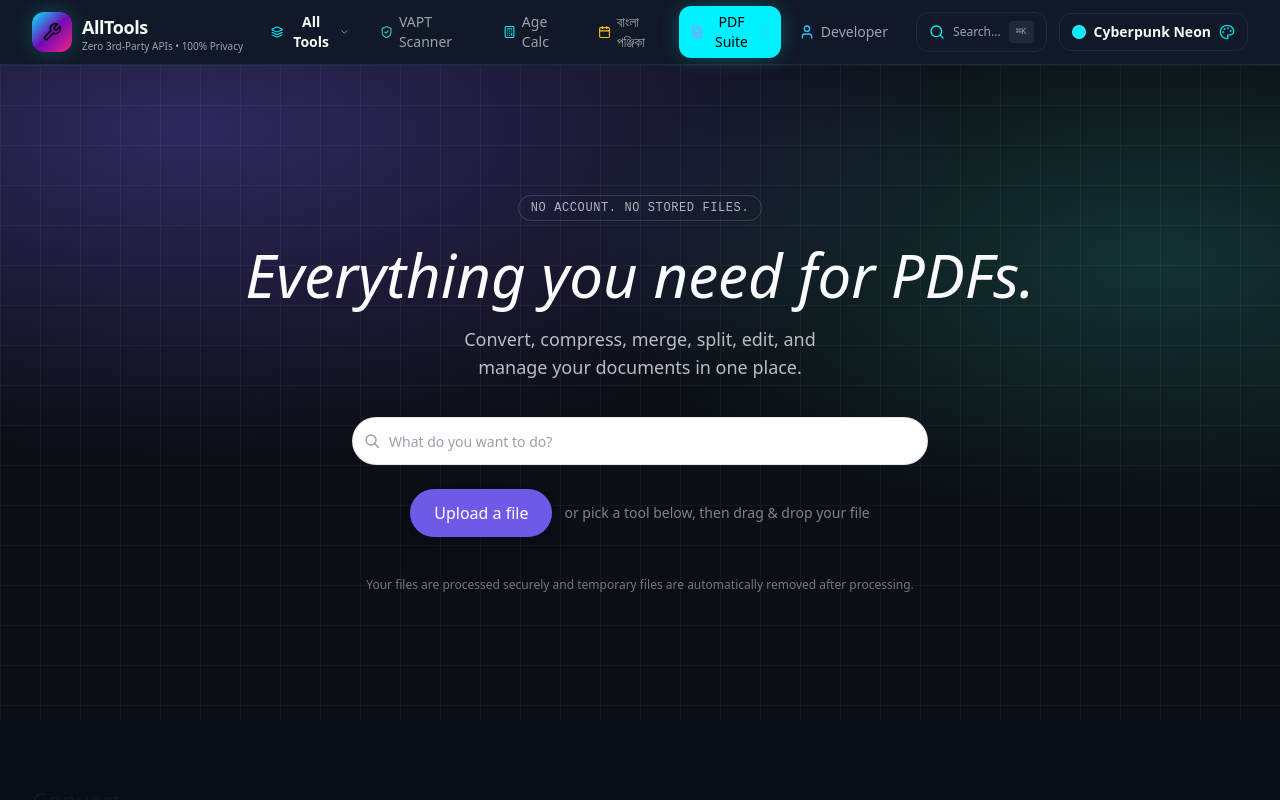
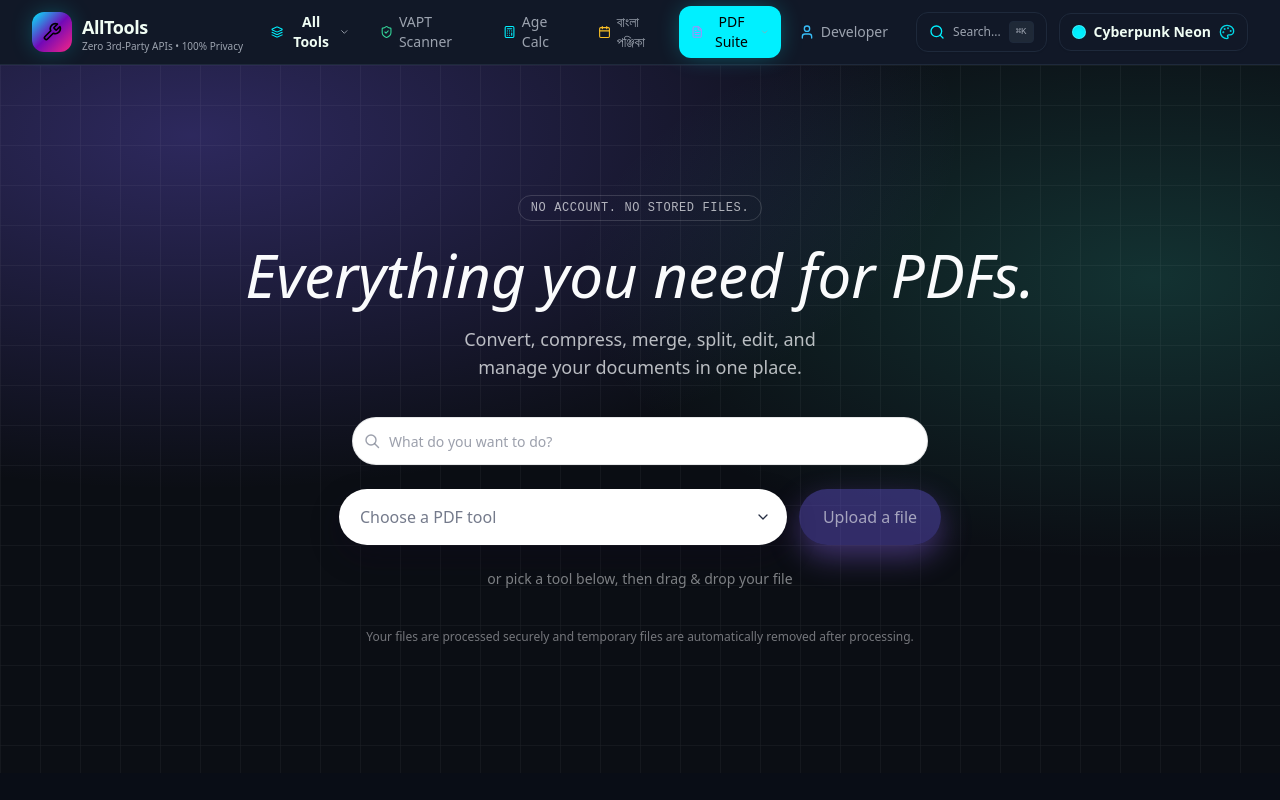
Before and after one commit to alltools153/Alltools, a Next.js app: page /document-tools in a window 1280 px wide. Shown: the top 800 px of the page. Built offline with nearby package versions, Linux system fonts and the light colour scheme.

Commit message:
modify docforge

```diff
--- a/src/app/document-tools/page.tsx
+++ b/src/app/document-tools/page.tsx
@@ -1,5 +1,5 @@
-import Link from "next/link";
 import { ToolSearch } from "@/components/docforge/tool-search";
+import { QuickUploadPicker } from "@/components/docforge/quick-upload-picker";
 import { ToolGrid } from "@/components/docforge/tool-grid";
 
 export default function HomePage() {
@@ -40,15 +40,11 @@ export default function HomePage() {
             <ToolSearch />
           </div>
 
-          <div className="mx-auto mt-6 flex max-w-xl flex-col items-center gap-3 sm:flex-row sm:justify-center">
-              <Link
-              href="/document-tools/merge-pdf"
-              className="inline-flex items-center gap-2 rounded-full bg-forge-500 px-6 py-3 font-medium text-white shadow-lift transition hover:bg-forge-400 focus-ring"
-            >
-              Upload a file
-            </Link>
-            <span className="text-sm text-paper-100/50">or pick a tool below, then drag &amp; drop your file</span>
-          </div>
+          <QuickUploadPicker />
+
+          <p className="mt-6 text-center text-sm text-paper-100/50">
+            or pick a tool below, then drag &amp; drop your file
+          </p>
 
           <p className="mt-10 text-xs text-paper-100/45">
             Your files are processed securely and temporary files are automatically removed after processing.
--- /dev/null
+++ b/src/components/docforge/quick-upload-picker.tsx
@@ -0,0 +1,99 @@
+"use client";
+
+import { useMemo, useState } from "react";
+import { useRouter } from "next/navigation";
+import { CATEGORIES, TOOLS, type ToolCategory } from "@/lib/docforge/tools-config";
+
+export function QuickUploadPicker() {
+  const router = useRouter();
+  const [selectedTool, setSelectedTool] = useState("");
+  const [isOpen, setIsOpen] = useState(false);
+
+  const toolsByCategory = useMemo(
+    () =>
+      CATEGORIES.reduce<Record<ToolCategory, typeof TOOLS>>((acc, category) => {
+        acc[category] = TOOLS.filter((tool) => tool.category === category);
+        return acc;
+      }, {
+        Convert: [],
+        Organize: [],
+        Optimize: [],
+        Edit: [],
+        Security: [],
+        OCR: []
+      }),
+    []
+  );
+
+  const selectedToolMeta = TOOLS.find((tool) => tool.slug === selectedTool) ?? null;
+  const hasSelection = Boolean(selectedToolMeta);
+
+  return (
+    <div className="mx-auto mt-6 flex max-w-2xl flex-col items-center gap-3 sm:flex-row sm:justify-center">
+      <div className="relative w-full max-w-md">
+        <button
+          type="button"
+          onClick={() => setIsOpen((open) => !open)}
+          aria-label="Choose a PDF tool"
+          className="flex h-14 w-full items-center justify-between rounded-full border border-white/20 bg-white px-5 pr-11 text-left text-base font-medium text-ink-900 shadow-[0_12px_30px_rgba(18,7,29,0.30)] outline-none transition hover:border-forge-300/80 focus:border-forge-300/80 focus:ring-2 focus:ring-forge-400/20"
+        >
+          <span className={selectedToolMeta ? "text-ink-900" : "text-ink-600/70"}>
+            {selectedToolMeta ? selectedToolMeta.name : "Choose a PDF tool"}
+          </span>
+        </button>
+
+        <svg
+          aria-hidden="true"
+          viewBox="0 0 20 20"
+          fill="none"
+          className={"pointer-events-none absolute right-4 top-1/2 h-4 w-4 -translate-y-1/2 text-ink-700 transition-transform " + (isOpen ? "rotate-180" : "")}
+        >
+          <path d="M5 7.5L10 12.5L15 7.5" stroke="currentColor" strokeWidth="1.6" strokeLinecap="round" strokeLinejoin="round" />
+        </svg>
+
+        {isOpen && (
+          <div className="absolute left-0 right-0 top-[calc(100%+10px)] z-20 max-h-80 overflow-y-auto rounded-3xl border border-paper-200 bg-white p-2 shadow-[0_20px_60px_rgba(15,12,30,0.35)]">
+            {CATEGORIES.map((category) => (
+              <div key={category} className="mb-2 last:mb-0">
+                <div className="px-3 py-2 text-[10px] font-mono uppercase tracking-[0.2em] text-ink-500">
+                  {category}
+                </div>
+
+                {toolsByCategory[category].map((tool) => {
+                  const isSelected = tool.slug === selectedTool;
+
+                  return (
+                    <button
+                      key={tool.slug}
+                      type="button"
+                      onClick={() => {
+                        setSelectedTool(tool.slug);
+                        setIsOpen(false);
+                      }}
+                      className={"flex w-full items-center justify-between rounded-2xl px-3 py-2 text-left text-sm transition " + (isSelected ? "bg-forge-500/10 text-forge-700" : "text-ink-800 hover:bg-ink-100")}
+                    >
+                      <span>{tool.name}</span>
+                      {isSelected && <span className="text-xs font-medium">Selected</span>}
+                    </button>
+                  );
+                })}
+              </div>
+            ))}
+          </div>
+        )}
+      </div>
+
+      <button
+        type="button"
+        disabled={!hasSelection}
+        onClick={() => {
+          if (!hasSelection) return;
+          router.push(`/document-tools/${selectedTool}`);
+        }}
+        className="inline-flex h-14 items-center justify-center rounded-full bg-forge-500 px-6 font-medium text-white shadow-[0_12px_30px_rgba(126,92,214,0.45)] transition hover:bg-forge-400 focus-ring disabled:cursor-not-allowed disabled:bg-forge-500/40 disabled:text-paper-100/60"
+      >
+        Upload a file
+      </button>
+    </div>
+  );
+}
```
